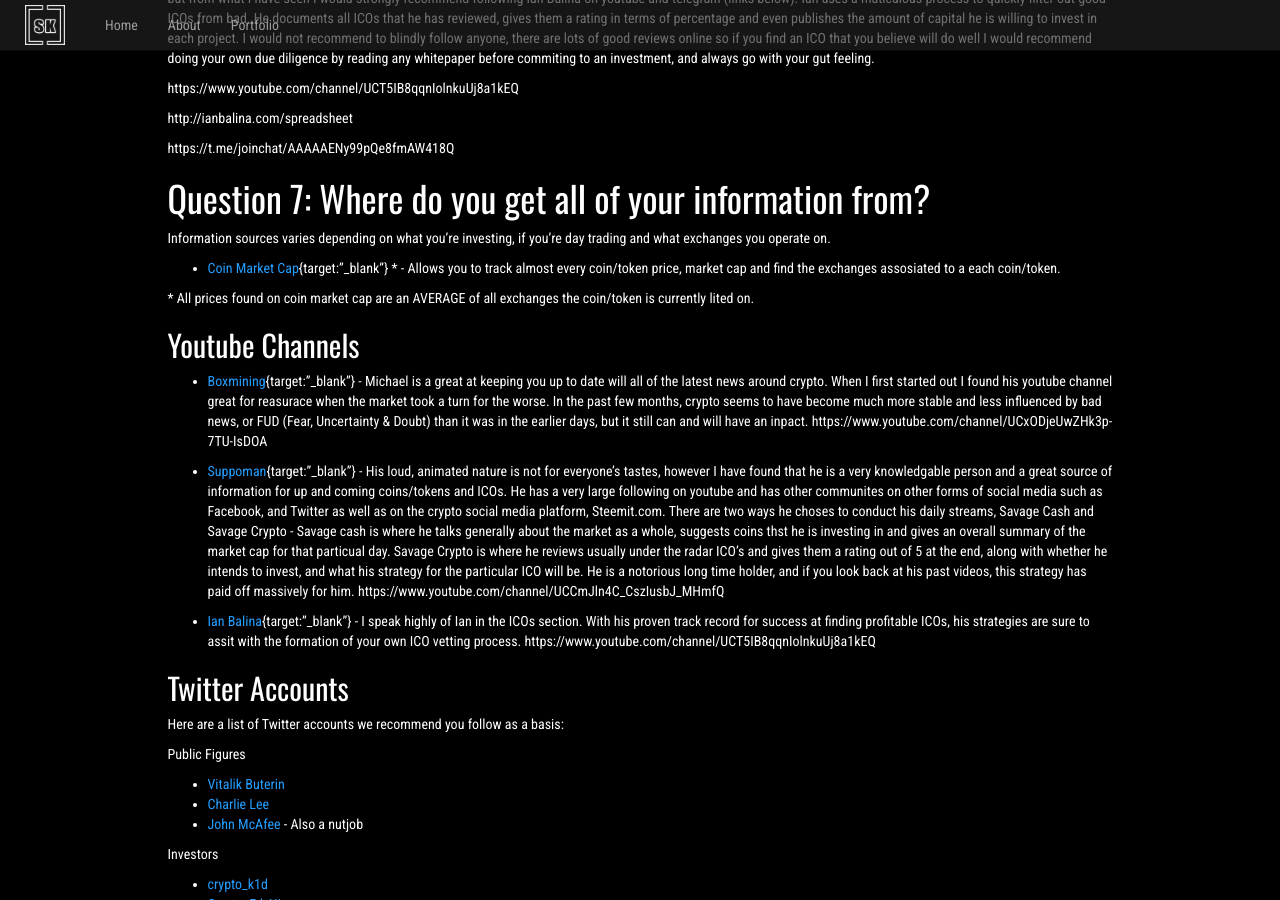
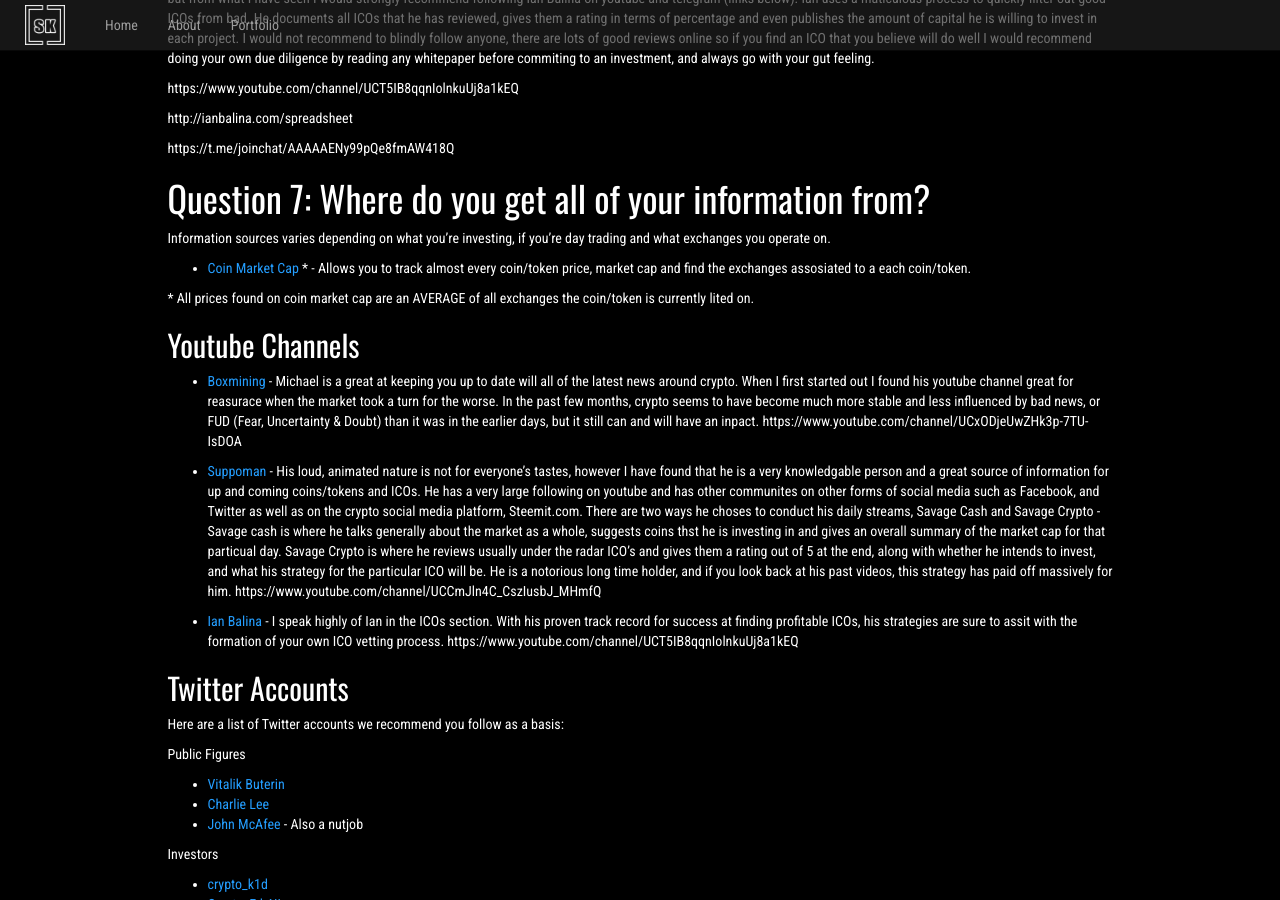
Before and after one commit to stevenkissack/stevokk.github.io, a Jekyll site: the page built from _pages/crypto-resources.md, in a window 1280 px wide and 900 px high, scrolled down 2582 px. Built offline with Jekyll 4.4.1, drawn with Linux system fonts in a browser that asks for light colours.

Commit message:
fix target blank attributes

```diff
--- a/_pages/crypto-resources.md
+++ b/_pages/crypto-resources.md
@@ -99,17 +99,17 @@
 Information sources varies depending on what you're investing, if you're day trading and what exchanges you operate on.
 
 
-- [Coin Market Cap](https://coinmarketcap.com/){target:"_blank"} * - Allows you to track almost every coin/token price, market cap and find the exchanges assosiated to a each                                coin/token.
+- [Coin Market Cap](https://coinmarketcap.com/){:target:"_blank"} * - Allows you to track almost every coin/token price, market cap and find the exchanges assosiated to a each                                coin/token.
 
 \* All prices found on coin market cap are an AVERAGE of all exchanges the coin/token is currently lited on.
 
 ## Youtube Channels
 
-* [Boxmining](https://www.youtube.com/channel/UCxODjeUwZHk3p-7TU-IsDOA){target:"_blank"} - Michael is a great at keeping you up to date will all of the latest news around crypto. When I first started out I found his youtube channel great for reasurace when the market took a turn for the worse. In the past few months, crypto seems to have become much more stable and less influenced by bad news, or FUD (Fear, Uncertainty & Doubt) than it was in the earlier days, but it still can and will have an inpact.  https://www.youtube.com/channel/UCxODjeUwZHk3p-7TU-IsDOA
+* [Boxmining](https://www.youtube.com/channel/UCxODjeUwZHk3p-7TU-IsDOA){:target:"_blank"} - Michael is a great at keeping you up to date will all of the latest news around crypto. When I first started out I found his youtube channel great for reasurace when the market took a turn for the worse. In the past few months, crypto seems to have become much more stable and less influenced by bad news, or FUD (Fear, Uncertainty & Doubt) than it was in the earlier days, but it still can and will have an inpact.  https://www.youtube.com/channel/UCxODjeUwZHk3p-7TU-IsDOA
 
-* [Suppoman](https://www.youtube.com/user/Suppoman2011){target:"_blank"} - His loud, animated nature is not for everyone's tastes, however I have found that he is a very knowledgable person and a great source of information for up and coming coins/tokens and ICOs. He has a very large following on youtube and has other communites on other forms of social media such as Facebook, and Twitter as well as on the crypto social media platform, Steemit.com. There are two ways he choses to conduct his daily streams, Savage Cash and Savage Crypto - Savage cash is where he talks generally about the market as a whole, suggests coins thst he is investing in and gives an overall summary of the market cap for that particual day. Savage Crypto is where he reviews usually under the radar ICO's and gives them a rating out of 5 at the end, along with whether he intends to invest, and what his strategy for the particular ICO will be. He is a notorious long time holder, and if you look back at his past videos, this strategy has paid off massively for him. https://www.youtube.com/channel/UCCmJln4C_CszIusbJ_MHmfQ
+* [Suppoman](https://www.youtube.com/user/Suppoman2011){:target:"_blank"} - His loud, animated nature is not for everyone's tastes, however I have found that he is a very knowledgable person and a great source of information for up and coming coins/tokens and ICOs. He has a very large following on youtube and has other communites on other forms of social media such as Facebook, and Twitter as well as on the crypto social media platform, Steemit.com. There are two ways he choses to conduct his daily streams, Savage Cash and Savage Crypto - Savage cash is where he talks generally about the market as a whole, suggests coins thst he is investing in and gives an overall summary of the market cap for that particual day. Savage Crypto is where he reviews usually under the radar ICO's and gives them a rating out of 5 at the end, along with whether he intends to invest, and what his strategy for the particular ICO will be. He is a notorious long time holder, and if you look back at his past videos, this strategy has paid off massively for him. https://www.youtube.com/channel/UCCmJln4C_CszIusbJ_MHmfQ
 
-* [Ian Balina](https://www.youtube.com/user/Diaryofamademan){target:"_blank"} - I speak highly of Ian in the ICOs section. With his proven track record for success at finding profitable ICOs, his strategies are sure to assit with the formation of your own ICO vetting process. https://www.youtube.com/channel/UCT5IB8qqnIolnkuUj8a1kEQ
+* [Ian Balina](https://www.youtube.com/user/Diaryofamademan){:target:"_blank"} - I speak highly of Ian in the ICOs section. With his proven track record for success at finding profitable ICOs, his strategies are sure to assit with the formation of your own ICO vetting process. https://www.youtube.com/channel/UCT5IB8qqnIolnkuUj8a1kEQ
 
 ## Twitter Accounts
 
```
